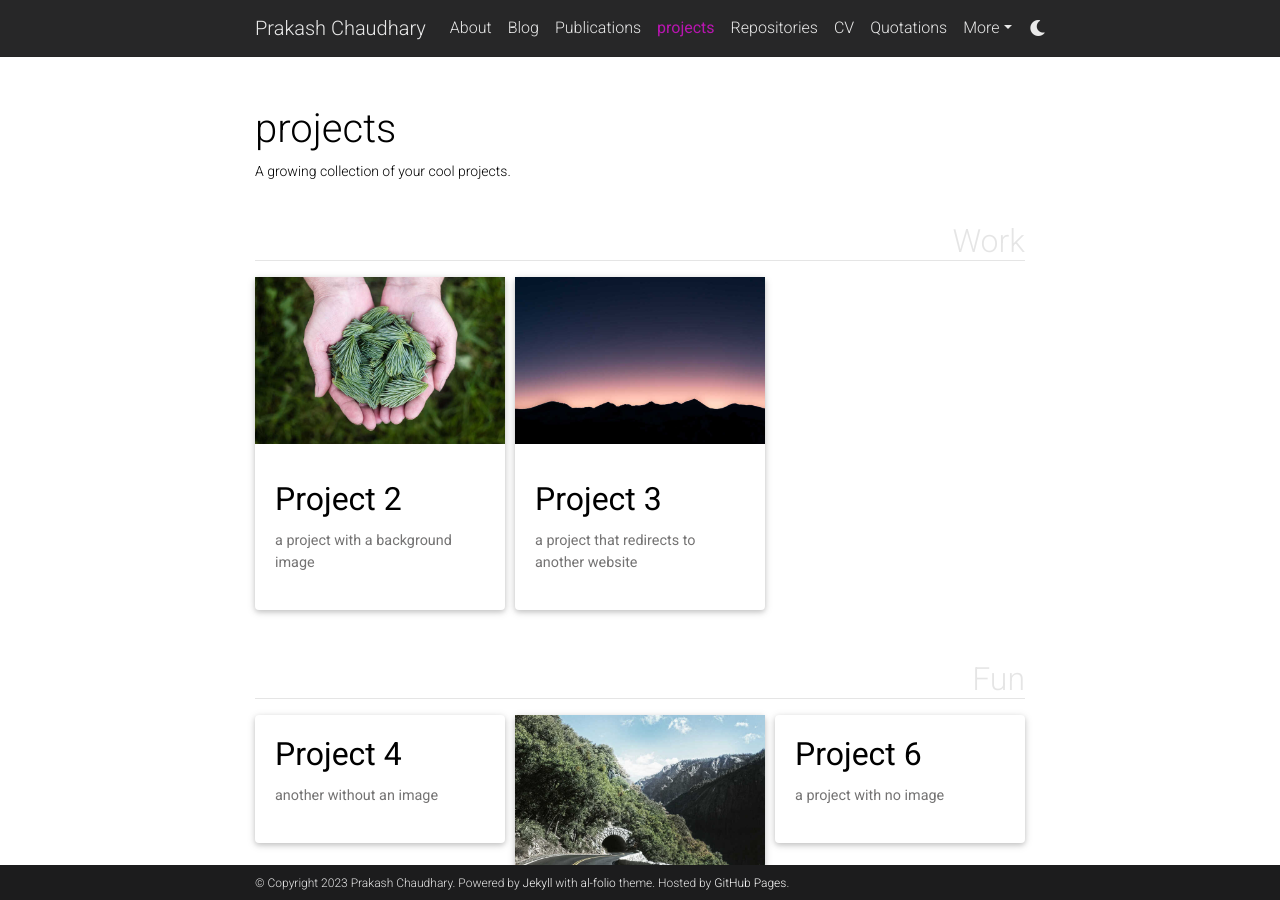
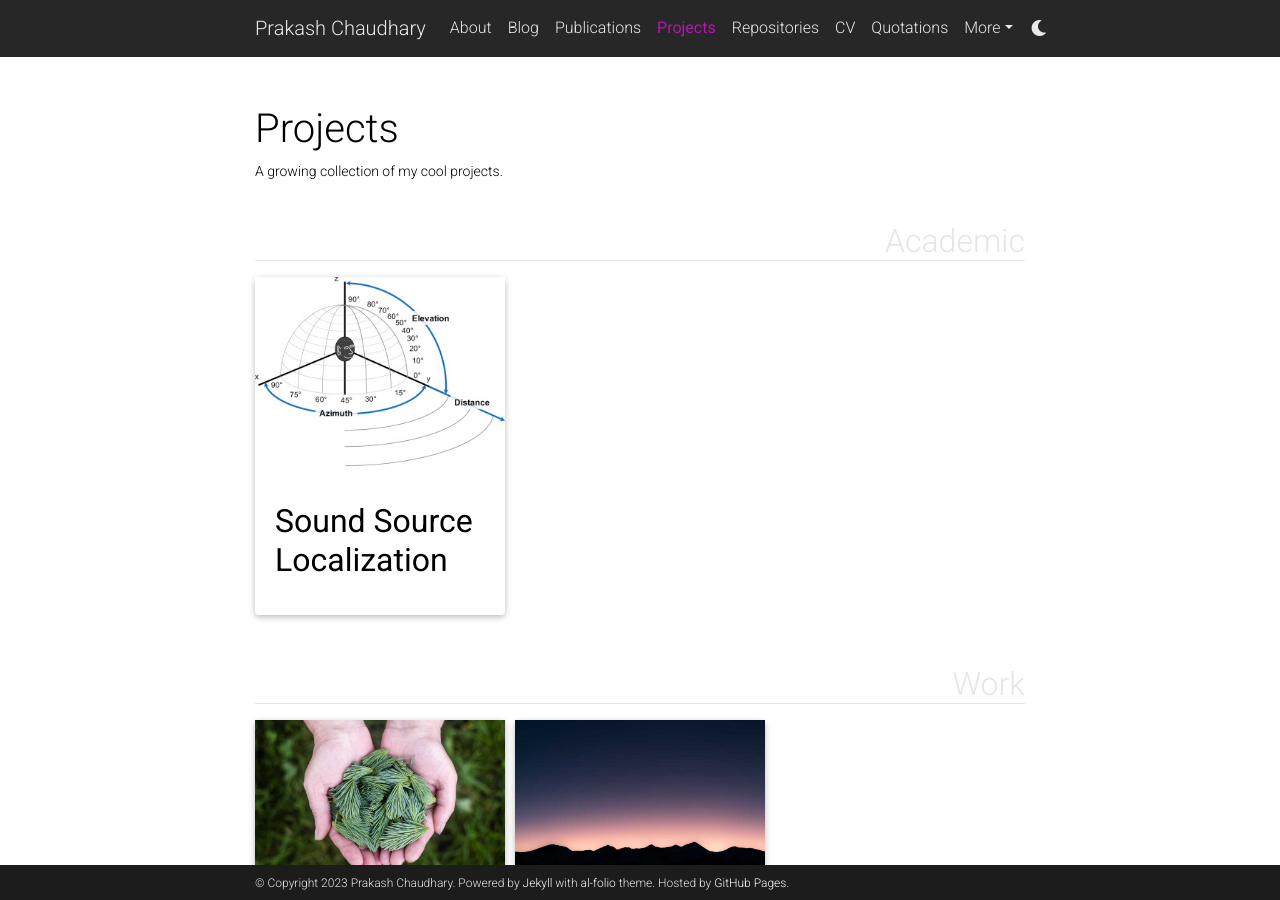
Before and after one commit to connectwithprakash/connectwithprakash.github.io, a Jekyll site: the page built from _pages/projects.md, in a window 1280 px wide and 900 px high. Built offline with Jekyll 4.4.1, drawn with Linux system fonts in a browser that asks for light colours; full-size pictures stand in for the smaller copies a plugin makes; comment, search, counter and statistics services are not loaded; a style sheet for code colours, icons or effects is not loaded.

Commit message:
[Feat]: Add academic category to the project page.

```diff
--- a/_pages/projects.md
+++ b/_pages/projects.md
@@ -1,11 +1,11 @@
 ---
 layout: page
-title: projects
+title: Projects
 permalink: /projects/
-description: A growing collection of your cool projects.
+description: A growing collection of my cool projects.
 nav: true
 nav_order: 2
-display_categories: [work, fun]
+display_categories: [academic, work, fun]
 horizontal: false
 ---
 
```
